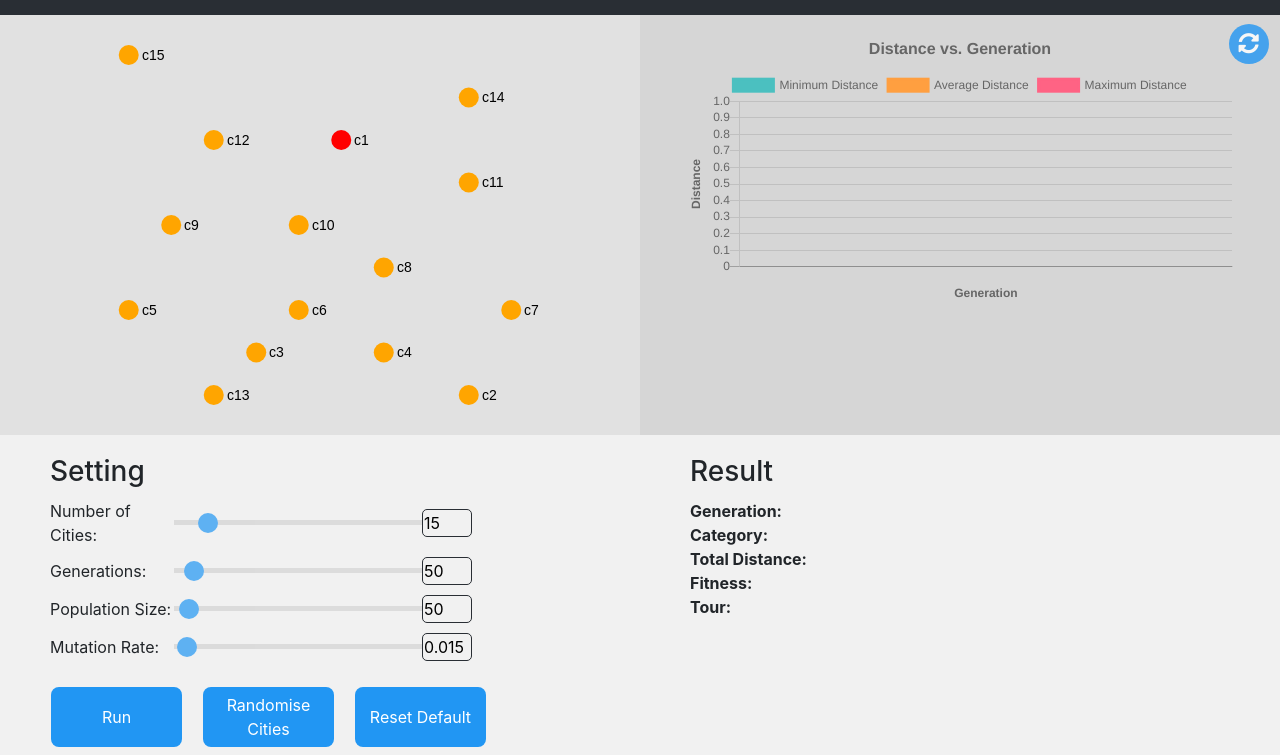
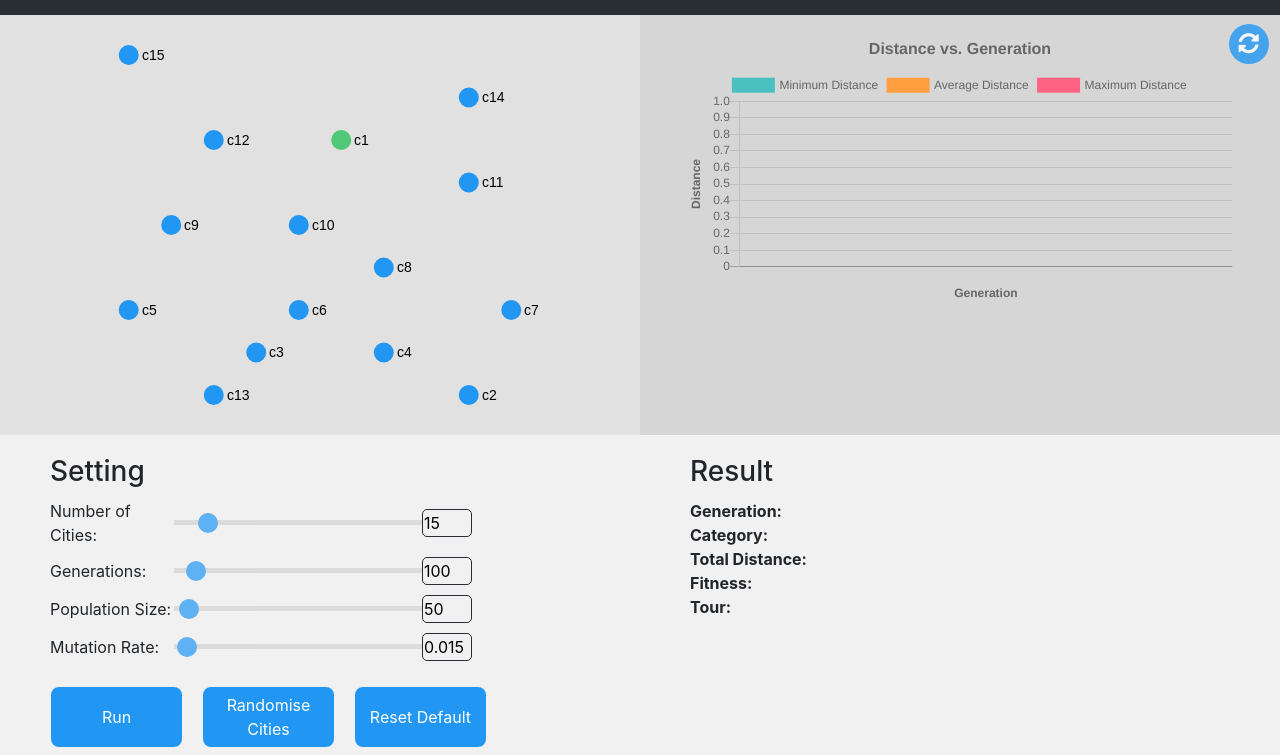
Before and after one commit to StoneHeart99/AlgoVisualiser, a plain HTML site: page geneticAlgorithm.html in a window 1280 px wide. Shown: the part 45-800 px from the top of the page. Drawn offline with nearby package versions, Linux system fonts and the light colour scheme.

Commit message:
new GA and UI

```diff
--- a/functions.js
+++ b/functions.js
@@ -63,13 +63,14 @@ function convertCityToNodes(TM, graph)
 {
     clearArray(graph.nodes);
     let nodeSize = 10;
-    let nodeColor = "black";
+    // let nodeColor = "black";
+    let nodeColor = "#2196F3";
     for(let i=0;i<TM.size();i++)
     {
         if(i==0)
-            nodeColor = "red";
+            nodeColor = "#50c878";
         else
-            nodeColor = "orange";
+            nodeColor = "#2196F3";
 
         graph.nodes.push(
             {
--- a/ga.js
+++ b/ga.js
@@ -20,7 +20,6 @@ class GA
         // console.log("mutation rate: " + this.mutationRate);
         // console.log("population size: "+ pop.populationSize());
         // console.log("elite: " + this.eliteSize);
-        console.log(pop.populationSize());
 
         this.population = pop;
         this.tourManager = tourManager;
@@ -30,18 +29,11 @@ class GA
         // Keep our best individual if elitism is enabled
         let elitismOffset = 0;
         if (this.elitism) {
-            // pop.sort();
-            // for(let i=0;i<this.eliteSize;i++)
-            // {
-            //     newPopulation.saveTour(i, pop.getFittest());
-            // }
-            // elitismOffset = this.eliteSize;
 
             newPopulation.saveTour(0, pop.getFittest());
             elitismOffset = 1;
         }
 
-        // console.log(newPopulation);
 
         // Crossover population
         // Loop over the new population's size and create individuals from Current population
@@ -57,20 +49,6 @@ class GA
             // Add child to new population
             newPopulation.saveTour(i, child);
 
-            // console.log("parent1");
-            // console.log(parent1);
-            // console.log("parent2");
-            // console.log(parent2);
-            // child.getDistance();
-            // console.log("child");
-            // console.log(child);
-
-
-            // console.log(child);
-            // // console.log("i: " + i);
-            // // console.log("p1: " + parent1.size());
-            // // console.log("p2: " + parent2.size());
-            // // console.log();
         }
 
         // console.log("before mutate");
@@ -177,12 +155,11 @@ class GA
                 let tourPos2 = Math.floor(tour.size() * Math.random());
                 if( tourPos2 == 0)
                     tourPos2++;
-
                 // Swap them around
                 tour.swapCities(tourPos1, tourPos2);
-
             }
         }
+
     }
 
     // Selects candidate tour for crossover
@@ -202,4 +179,177 @@ class GA
         let fittest = tournament.getFittest();
         return fittest;
     }
+
+    evolvePopulation2(pop, tourManager)
+    {
+        this.population = pop;
+        this.tourManager = tourManager;
+        let size = pop.populationSize();
+
+
+        let newPopulation = new Population(size, tourManager, true);
+        newPopulation.sort();
+
+        let elitismOffset = 0;
+        if (this.elitism) {
+            newPopulation.saveTour(0, pop.getFittest());
+            elitismOffset = 1;
+        }
+
+        // Select parents
+        let parent1 = this.tournamentSelection(pop);
+        let parent2 = this.tournamentSelection(pop);
+
+        while(parent1.getDistance()==parent2.getDistance())
+        {
+            parent2 = this.tournamentSelection(pop);
+        }
+
+
+        let children = new Array(2);
+
+        // crossover
+        children = this.crossover2(parent1,parent2)
+
+        // Mutation
+        for(let i=0;i<children.length;i++)
+            this.mutate2(children[i]);
+
+        console.log({newPopulation})
+
+        // survival selection
+        newPopulation.saveTour(size-1, children[0]);
+        newPopulation.saveTour(size-2, children[1]);
+
+        console.log("new");
+        console.log({newPopulation})
+
+        return newPopulation;
+    }
+
+    crossover2(parent1,parent2) // tour, tour
+    {
+        // Create new child tour
+        let children = new Array(2);
+        let child1 = new Tour();
+        child1.cities = new Array(parent1.size());
+        let child2 = new Tour();
+        child2.cities = new Array(parent1.size());
+
+        let p1 = new Tour();
+        let p2 = new Tour();
+        p1.clone(parent1);
+        p2.clone(parent2);
+
+        // add start city to child solution and remove it from parents
+        child1.setCity(0, parent1.getCity(0));
+        child2.setCity(0, parent1.getCity(0));
+        p1.cities.shift();
+        p2.cities.shift();
+
+        // Get start and end sub tour positions for parent1's tour
+        let startPos = Math.floor(Math.random() * parent1.size());
+        let endPos = Math.floor(Math.random() * parent1.size());
+        if(startPos == endPos)
+        {
+            if(startPos == p1.size())
+            {
+                startPos--;
+            }
+            else
+            {
+                startPos++;
+            }
+        }
+        if(startPos > endPos)
+        {
+            let temp = 0;
+            temp = startPos;
+            startPos = endPos;
+            endPos = temp;
+        }
+
+        // child 1
+        for(let i=0;i<p1.size();i++)
+        {
+            if (i >= startPos && i <= endPos) {
+                child1.setCity(i+1, p1.getCity(i));
+            }
+        }
+
+        for(let i=0;i<p2.size();i++)
+        {
+            // If child doesn't have the city add it
+            if (!child1.cities.includes(p2.getCity(i))) {
+                // Loop to find a spare position in the child's tour
+                for (let ii = 0; ii < p2.size() + 1; ii++) {
+                    // Spare position found, add city
+                    if (child1.getCity(ii) == null) {
+                        child1.setCity(ii, p2.getCity(i));
+                        break;
+                    }
+                }
+            }
+        }
+
+        // child 2
+        for(let i=0;i<p1.size();i++)
+        {
+            if (i < startPos || i > endPos) {
+                child2.setCity(i+1, p1.getCity(i));
+            }
+        }
+
+        for(let i=0;i<p2.size();i++)
+        {
+            // If child doesn't have the city add it
+            if (!child2.cities.includes(p2.getCity(i))) {
+                // Loop to find a spare position in the child's tour
+                for (let ii = 0; ii < p2.size() + 1; ii++) {
+                    // Spare position found, add city
+                    if (child2.getCity(ii) == null) {
+                        child2.setCity(ii, p2.getCity(i));
+                        break;
+                    }
+                }
+            }
+        }
+
+        children[0] = child1;
+        children[1] = child2;
+
+        return children;
+    }
+
+    mutate2(tour)
+    {
+        if(Math.random() < this.mutationRate) {
+
+            let tourPos1 = 0;
+            let tourPos2 = 0;
+
+            for (let i = 0; i < 2; i++) {
+                tourPos1 = Math.floor(tour.size() * Math.random());
+                tourPos2 = Math.floor(tour.size() * Math.random());
+
+                // Skip start node
+                if (tourPos1 == 0)
+                    tourPos1++;
+                if (tourPos2 == 0)
+                    tourPos2++;
+
+                // ensure no index are different
+                if (tourPos1 == tourPos2) {
+                    if (tourPos1 == tour.size() - 1) {
+                        tourPos1--;
+                    } else {
+                        tourPos1++;
+                    }
+                }
+
+                tour.swapCities(tourPos1, tourPos2);
+            }
+        }
+    }
+
 }
--- a/geneticAlgorithm.html
+++ b/geneticAlgorithm.html
@@ -173,8 +173,8 @@
             </div>
             <div class="slideContainer panel-item">
                 <div class="sliderTitle disableAble">Generations:</div>
-                <input type="range" min="30" max="500" value="50" step="5" class=" slider disableAble" id="genNum">
-                <input type="number" id="genNumVal" class="sliderValue disableAble" value="50">
+                <input type="range" min="50" max="1000" value="100" step="5" class=" slider disableAble" id="genNum">
+                <input type="number" id="genNumVal" class="sliderValue disableAble" value="100">
             </div>
             <div class="slideContainer panel-item">
                 <div class="sliderTitle disableAble">Population Size:</div>
@@ -247,10 +247,10 @@
         else
         {
             this.value = value;
-            if (value < 30 )
-                this.value = 30;
-            else if (value > 500)
-                this.value = 500;
+            if (value < 50 )
+                this.value = 50;
+            else if (value > 1000)
+                this.value = 1000;
             $("#genNum").val(this.value);
             genNumber = this.value;
         }
@@ -643,7 +643,12 @@
     // Initialize population
     let pop = new Population(populationSize, geneticTM, true);
     let ga = new GA(pop, geneticTM, mutationRate, eliteSize);
-    pop = ga.evolvePopulation(pop, geneticTM);
+    pop = ga.evolvePopulation2(pop, geneticTM);
+
+    // for(let i=0;i<2;i++)
+    // {
+    //     pop = ga.evolvePopulation2(pop, geneticTM);
+    // }
 
     // get initial solution
     let best = pop.getFittest();
@@ -686,7 +691,7 @@
 
         // Evolve population for 100 generations
         for (let i = 1; i <= genNumber; i++) {
-            pop = ga.evolvePopulation(pop, geneticTM);
+            pop = ga.evolvePopulation2(pop, geneticTM);
             $("#gen").text(i);
             $("#category").text("Best");
             $("#tour").text(pop.getFittest().printTour());
@@ -798,6 +803,10 @@
             xAxisInterval = 20;
         else if(genNumber>=350 && genNumber<=500)
             xAxisInterval = 50;
+        else if(genNumber>=500 && genNumber<=800)
+            xAxisInterval = 80;
+        else if(genNumber>=800 && genNumber<=1000)
+            xAxisInterval = 100;
     }
 
     function allowDrag(event)
@@ -807,7 +816,7 @@
         let cityIndex = geneticTM.findIndexByName(node.label);
         let newCity = new City(node.label, node.x, node.y);
         geneticTM.destinationCities.splice(cityIndex,1, newCity);
-        pop = ga.evolvePopulation(pop, geneticTM);
+        pop = ga.evolvePopulation2(pop, geneticTM);
 
         convertCityToNodes(geneticTM, graph);
         clearArray(graph.edges);
```
Also changed, not shown: SA.html (+4 -4 lines), index.html (+8 -2 lines).
